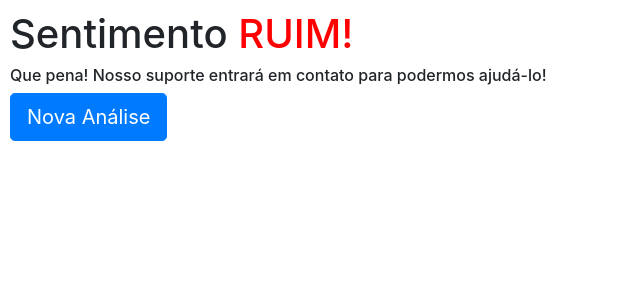
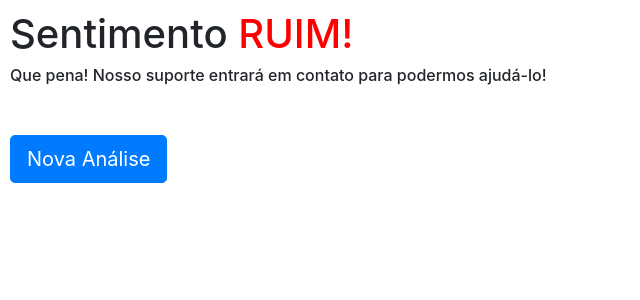
Before and after one commit to anderici/customer-sentiment-analysis, a PHP site: page /analise_sentimento/comunicacao.php?comentario=1 in a window 1280 px wide. Shown: the top 300 px of the page, without its empty margins (0-640 px from the left). Run offline with PHP 8.4, Linux system fonts and the light colour scheme; data that the repository does not hold is empty.

Commit message:
Melhorias nos HTML

```diff
--- a/comunicacao.php
+++ b/comunicacao.php
@@ -37,7 +37,7 @@
 
 
 
-                    <div class="form-group">
+                    <div class="form-group" style="margin-top: 50px;">
                         <button onclick="window.location.href='home.php';" class="btn btn-primary btn-lg">Nova Análise</button>
                     </div>
             </form>
@@ -69,7 +69,7 @@
 
 
 
-                    <div class="form-group">
+                    <div class="form-group" style="margin-top: 50px;">
                         <button onclick="window.location.href='home.php';" class="btn btn-primary btn-lg">Nova Análise</button>
                     </div>
             </form>
--- a/home.php
+++ b/home.php
@@ -18,7 +18,7 @@
                 <textarea class="form-control" name="comentario" rows="3"></textarea>
             </div>
 
-            <div class="form-group">
+            <div class="form-group" style="margin-top:50px;">
                 <button type="submit" class="btn btn-primary btn-lg">Analisar Sentimento</button>
             </div>
     </form>
```
